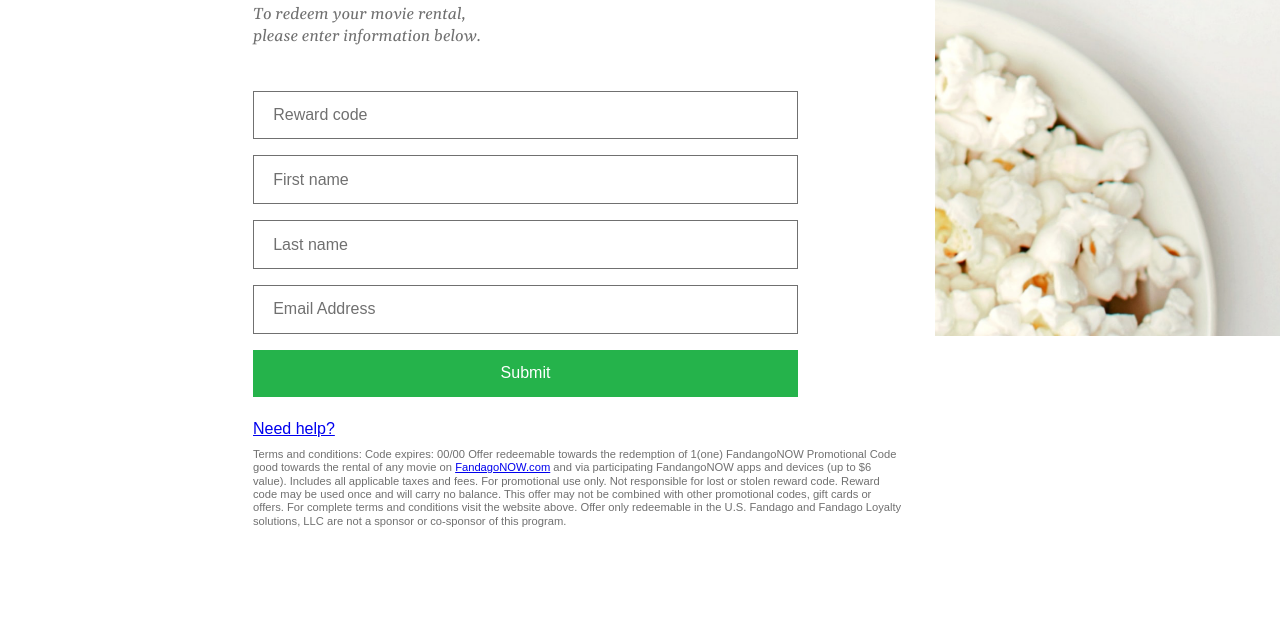
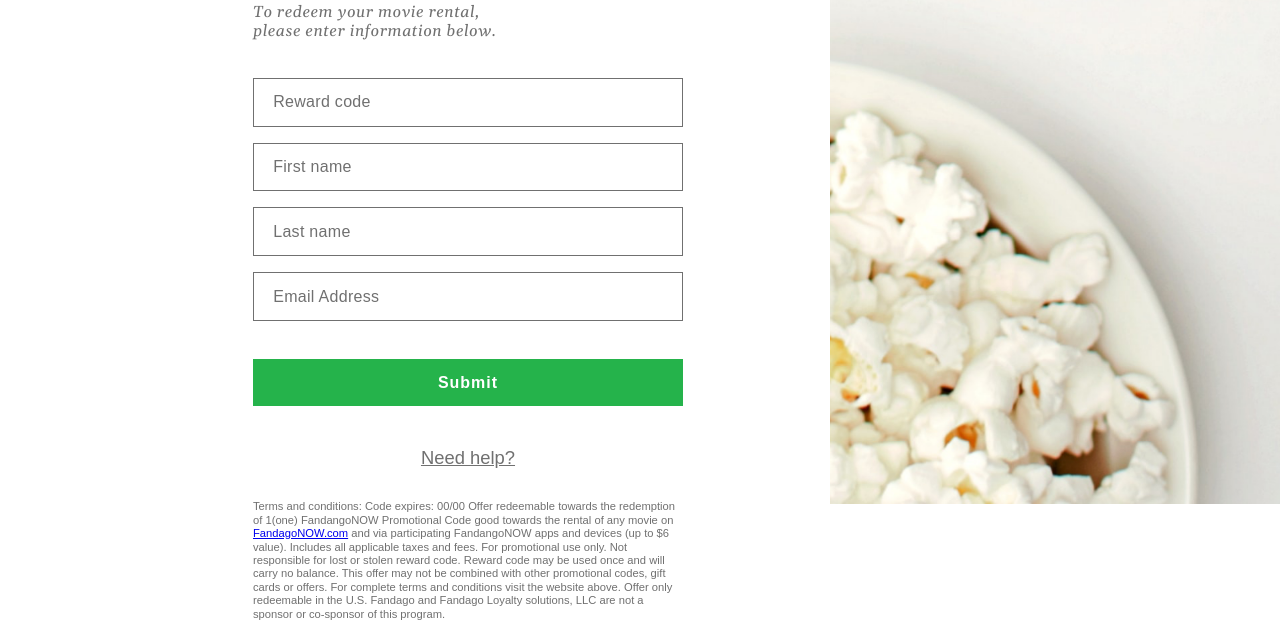
Before and after one commit to vprotsan/nuveen, a website: page code/app/index.html in a window 1280 px wide. Shown: the part 213-845 px from the top of the page. Before the commit the page ends 800 px from the top, so only its background shows below. Drawn offline with nearby package versions, Linux system fonts and the light colour scheme.

Commit message:
desktop ready

```diff
--- a/code/app/scss/partials/main.scss
+++ b/code/app/scss/partials/main.scss
@@ -12,8 +12,9 @@ html {
             p {
                 font-family: $body-text1;
                 font-style: italic;
-                margin: 1.2em 0 2.2em;
-                line-height: 1.4;
+                margin: 1.2em 0 1.8em;
+                line-height: 1.2;
+                letter-spacing: 0.5px;
             }
         }
 
@@ -43,7 +44,7 @@ html {
         .container-fluid {
             display: flex;
             flex-direction: row;
-            max-width: 1300px;
+            max-width: 1500px;
             margin: 0 auto;
 
             .inner-container {
@@ -54,10 +55,23 @@ html {
                     padding-left: 253px;
                     padding-top: 7em;
                     padding-right: 2em;
+                    max-width: 545px;
                 }
 
                 img {
                     width: 100%;
+                }
+
+                div {
+                    max-width: 430px;
+
+                    & > a {
+                        text-align: center;
+                        display: block;
+                        color: $grey;
+                        font-size: 1.15em;
+                        padding: 1em 0 1.2em;
+                    }
                 }
             }
         }
@@ -65,7 +79,7 @@ html {
 
     form {
         margin-bottom: 1rem;
-        max-width: 545px;
+        max-width: 430px;
     }
 
     input::-webkit-input-placeholder {color:$grey;}
@@ -85,6 +99,7 @@ html {
         text-align: left;
         width: 100%;
         margin: 0.5rem auto;
+        letter-spacing: 0.3px;
     }
 
     .form-input {
@@ -97,6 +112,9 @@ html {
         color: #ffffff;
         text-align: center;
         border: 0;
+        font-weight: 800;
+        letter-spacing: 1px;
+        margin-top: 1.9em;
     }
 
     .small-txt {
```
Also changed, not shown: code/app/css/styles.css, code/dist/css/styles.css.
